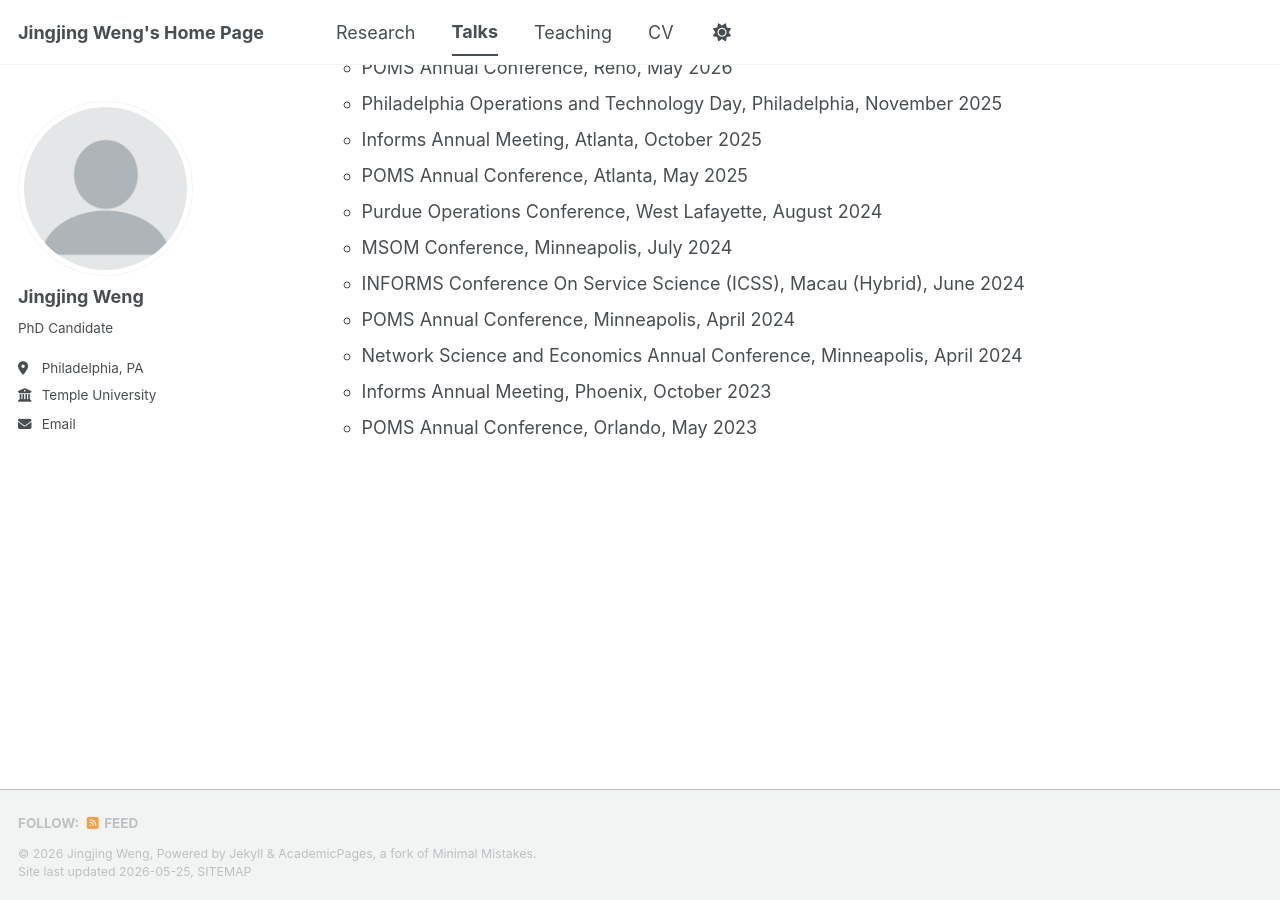
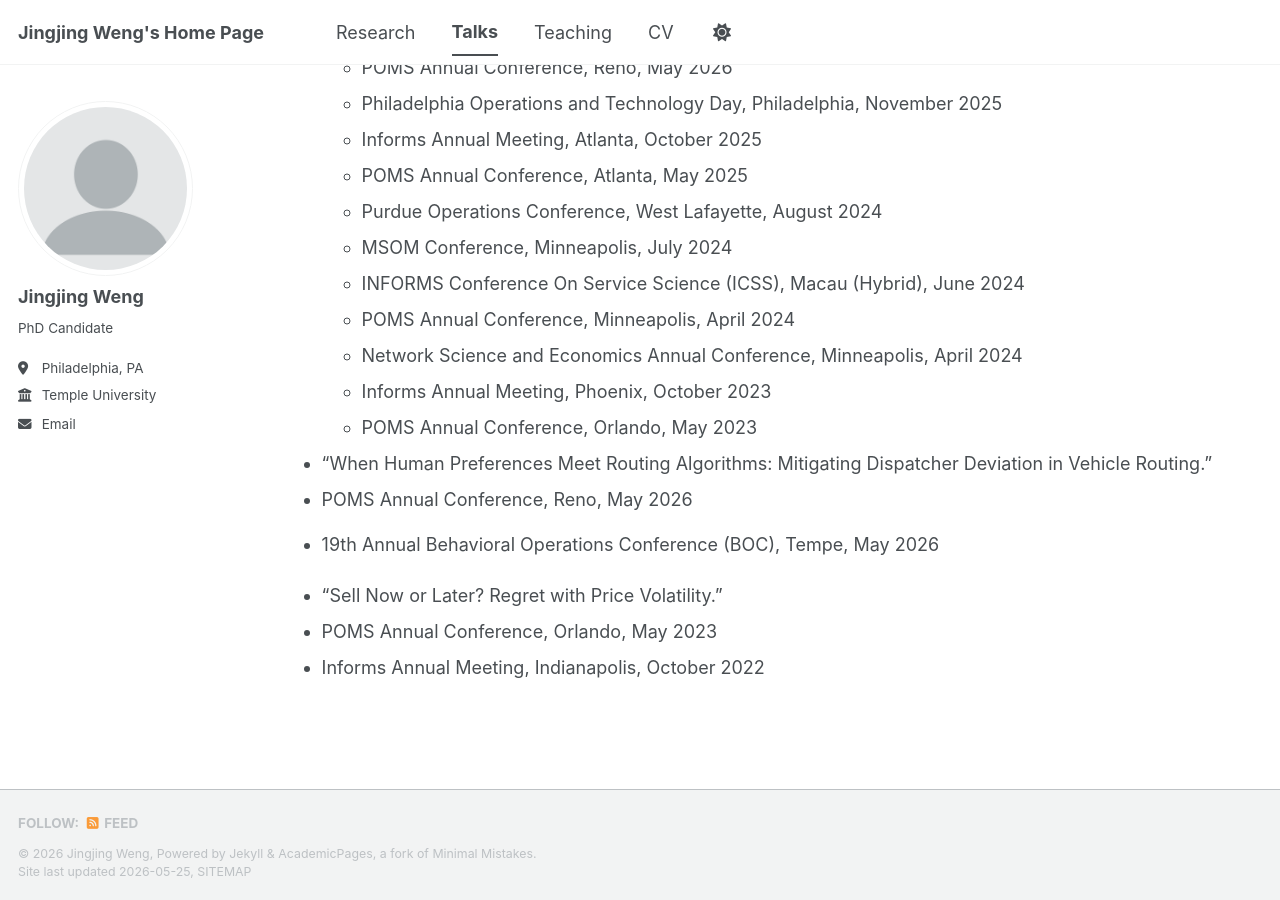
Before and after one commit to JingjingWeng/JingjingWeng.github.io, a Jekyll site: the page built from _pages/talks.md, in a window 1280 px wide and 900 px high, scrolled down 759 px. Built offline with Jekyll 4.4.1, drawn with Linux system fonts in a browser that asks for light colours; a script bundle is joined from its source files by our own code; library files that are not in the unit come from our copies.

Commit message:
Update talks.md

```diff
--- a/_pages/talks.md
+++ b/_pages/talks.md
@@ -34,3 +34,11 @@ author_profile: true
    * Network Science and Economics Annual Conference, Minneapolis, April 2024
    * Informs Annual Meeting, Phoenix, October 2023
    * POMS Annual Conference, Orlando,  May 2023
+
+  * "When Human Preferences Meet Routing Algorithms: Mitigating Dispatcher Deviation in Vehicle Routing."
+   * POMS Annual Conference, Reno, May 2026
+   * 19th Annual Behavioral Operations Conference (BOC), Tempe, May 2026
+
+  * "Sell Now or Later? Regret with Price Volatility."
+   * POMS Annual Conference, Orlando,  May 2023
+   * Informs Annual Meeting, Indianapolis, October 2022
```
